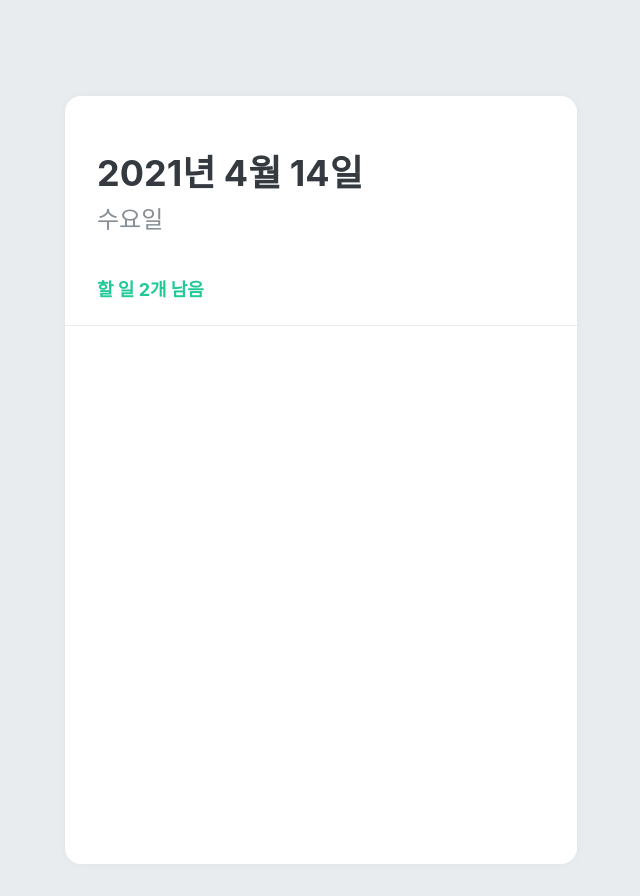
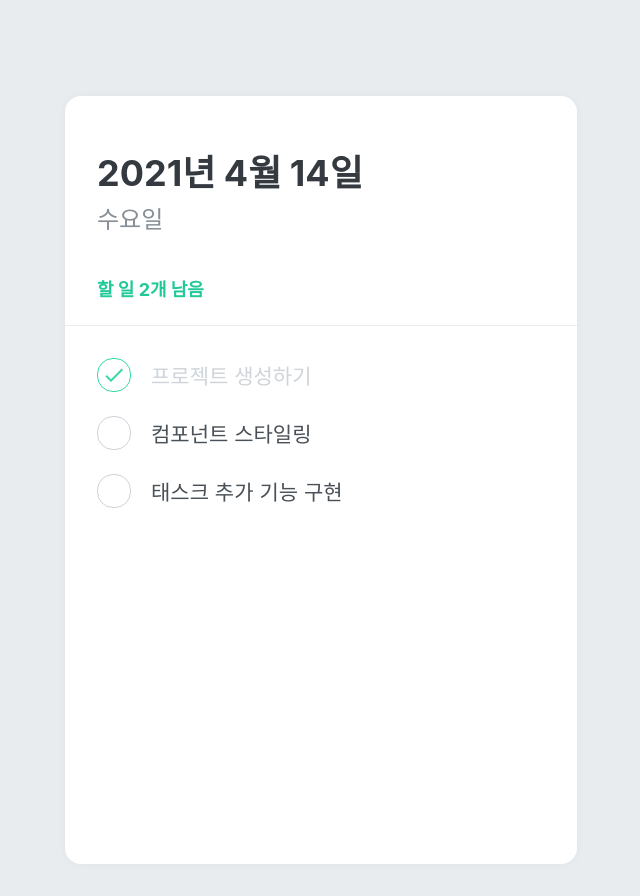
Before and after one commit to evnif11/TodoList, a React (Create React App) app: page / in a window 1280 px wide. Shown: the whole page, without its empty margins (319-959 px from the left). Built offline with nearby package versions, Linux system fonts and the light colour scheme.

Commit message:
투두아이템 추가

```diff
--- a/src/App.js
+++ b/src/App.js
@@ -1,5 +1,6 @@
 import { createGlobalStyle } from "styled-components";
 import TodoHead from "./components/TodoHead";
+import TodoItem from "./components/TodoItem";
 import TodoList from "./components/TodoList";
 import TodoTemplate from "./components/TodoTemplate";
 
--- /dev/null
+++ b/src/components/TodoItem.js
@@ -0,0 +1,68 @@
+import React from 'react';
+import styled, { css } from 'styled-components';
+import { MdDone, MdDelete } from 'react-icons/md';
+
+
+const Remove = styled.div`
+  display: flex;
+  align-items: center;
+  justify-content: center;
+  color: #dee2e6;
+  font-size: 24px;
+  cursor: pointer;
+  &:hover {
+    color: #ff6b6b;
+  }
+  display: none;
+`;
+
+const TodoItemBlock = styled.div`
+  display: flex;
+  align-items: center;
+  padding-top: 12px;
+  padding-bottom: 12px;
+  &:hover {
+    ${Remove} (
+      display: initial;
+    )
+  }
+`;
+
+const CheckCircle = styled.div`
+  width: 32px;
+  height: 32px;
+  border-radius: 16px;
+  border: 1px solid #ced4da;
+  font-size: 24px;
+  display: flex;
+  justify-content: center;
+  align-items: center;
+  margin-right: 20px;
+  cursor: pointer;
+  ${props => props.done && css`
+    border: 1px solid #38d9a9;
+    color: #38d9a9;
+  `}
+`;
+
+
+const Text = styled.div`
+  flex: 1;
+  font-size: 21px;
+  color: #495057;
+  ${props => props.done && css`color: #ced4da;`}
+`;
+
+const TodoItem = ({id, done, text}) => {
+  return(
+    <TodoItemBlock>
+      <CheckCircle done={done}>{done && <MdDone />}</CheckCircle>
+      <Text done={done}>{text}</Text>
+      <Remove>
+        <MdDelete />
+      </Remove>
+    </TodoItemBlock>
+  );
+}
+
+export default TodoItem;
--- a/src/components/TodoList.js
+++ b/src/components/TodoList.js
@@ -1,5 +1,6 @@
 import React from 'react';
 import styled from 'styled-components';
+import TodoItem from './TodoItem';
 
 const TodoListBlock = styled.div`
   flex: 1;
@@ -13,6 +14,9 @@
 const TodoList = () => {
   return (
     <TodoListBlock>
+      <TodoItem text="프로젝트 생성하기" done={true}/>
+      <TodoItem text="컴포넌트 스타일링" done={false}/>
+      <TodoItem text="태스크 추가 기능 구현" done={false}/>
     </TodoListBlock>
   );
 }
```
